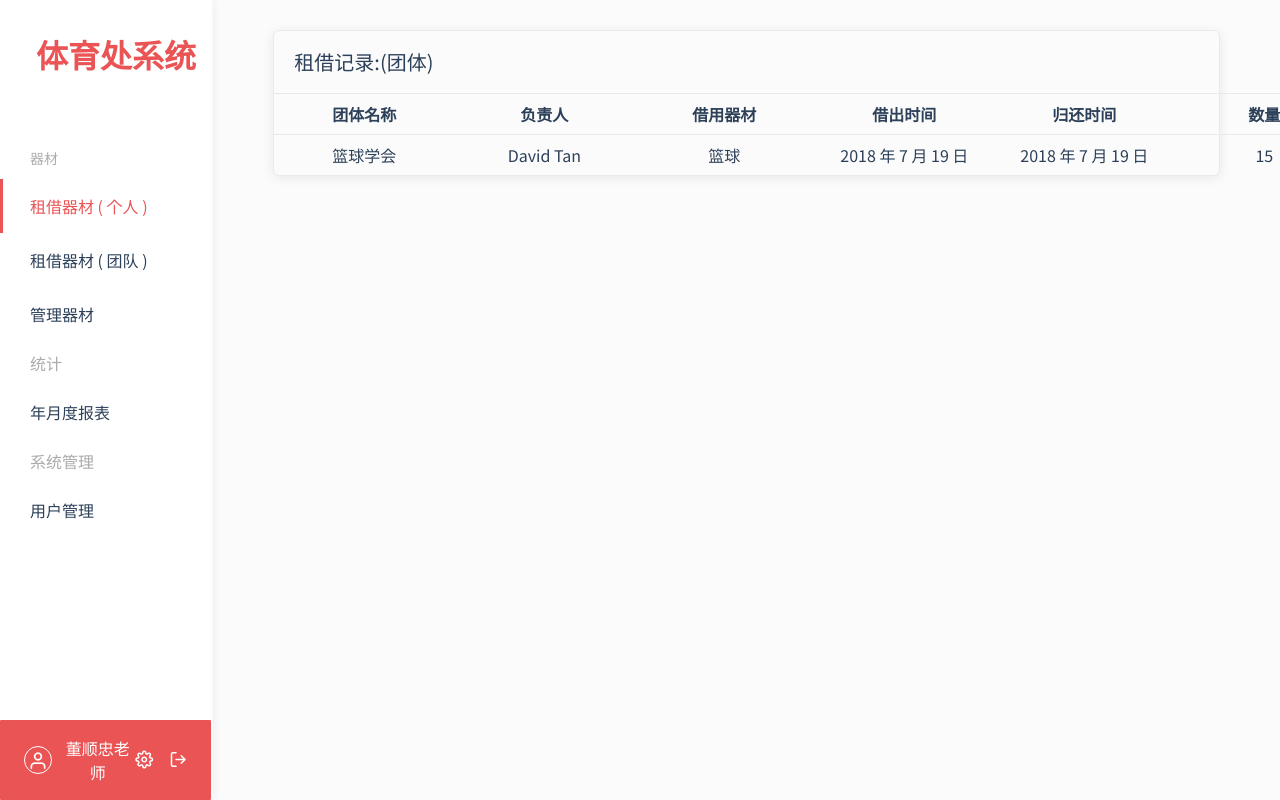
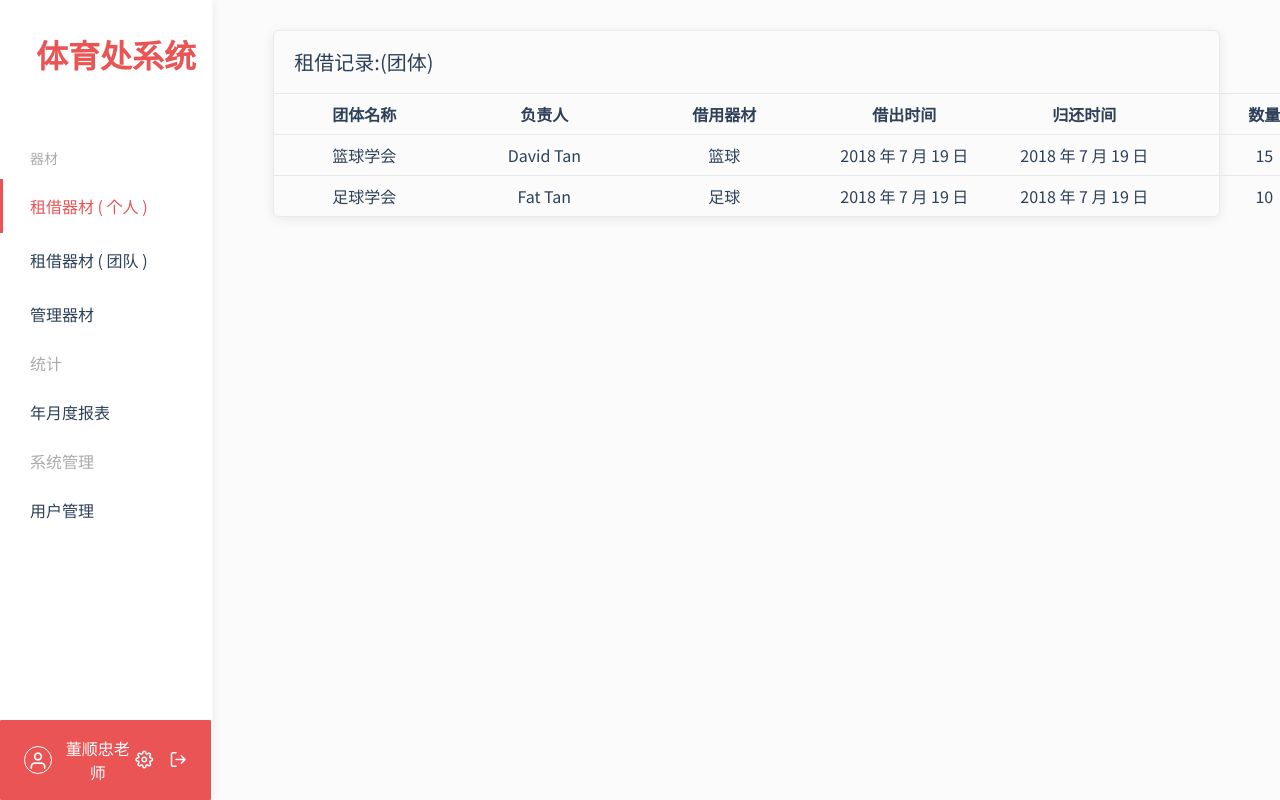
Before and after one commit to MechFroG88/Humble-Sports, a Vue app in the folder client/: page /rent/group in a window 1280 px wide. Shown: the top 800 px of the page. Built offline with nearby package versions, Linux system fonts and the light colour scheme.

Commit message:
update group page

```diff
--- a/client/src/api/tableColumns.js
+++ b/client/src/api/tableColumns.js
@@ -7,7 +7,7 @@ export let personal = [
     { name: '状态'   , field: 'status'      }
 ];
 
-export let group=[
+export let group = [
     { name: '团体名称' , field: 'groupname'},
     { name: '负责人'   , field: 'info'},
     { name: '借用器材' , field: 'item'},
--- a/client/src/pages/rent/group.vue
+++ b/client/src/pages/rent/group.vue
@@ -30,6 +30,15 @@ export default {
         number:'15',
         teacher:'董顺忠老师',
     },
+    {
+        groupname:'足球学会',
+        info:'Fat Tan',
+        item:'足球',
+        rent_time:'2018 年 7 月 19 日',
+        return_time:'2018 年 7 月 19 日',
+        number:'10',
+        teacher:'董顺忠老师',
+    }
 
     ]
 
```
